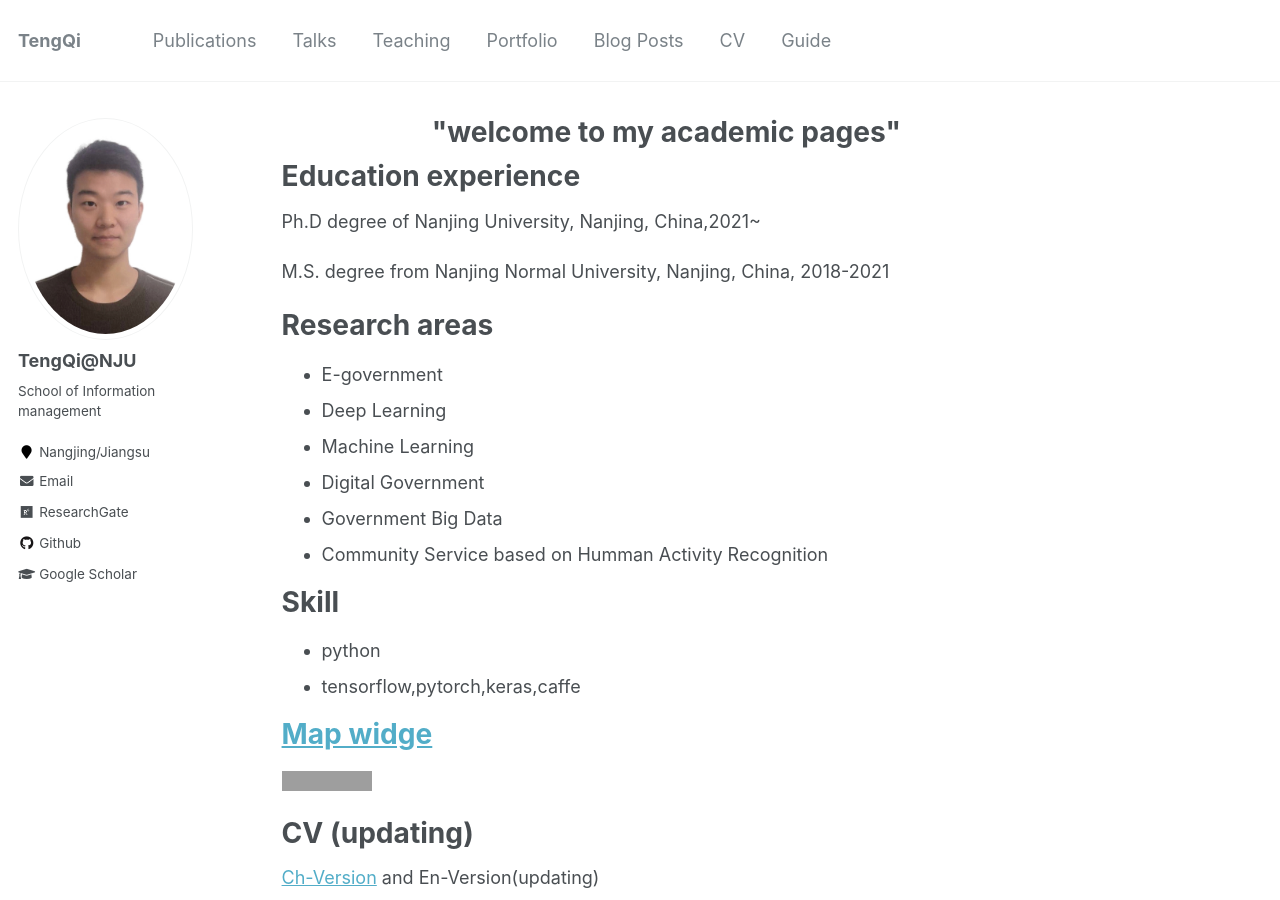
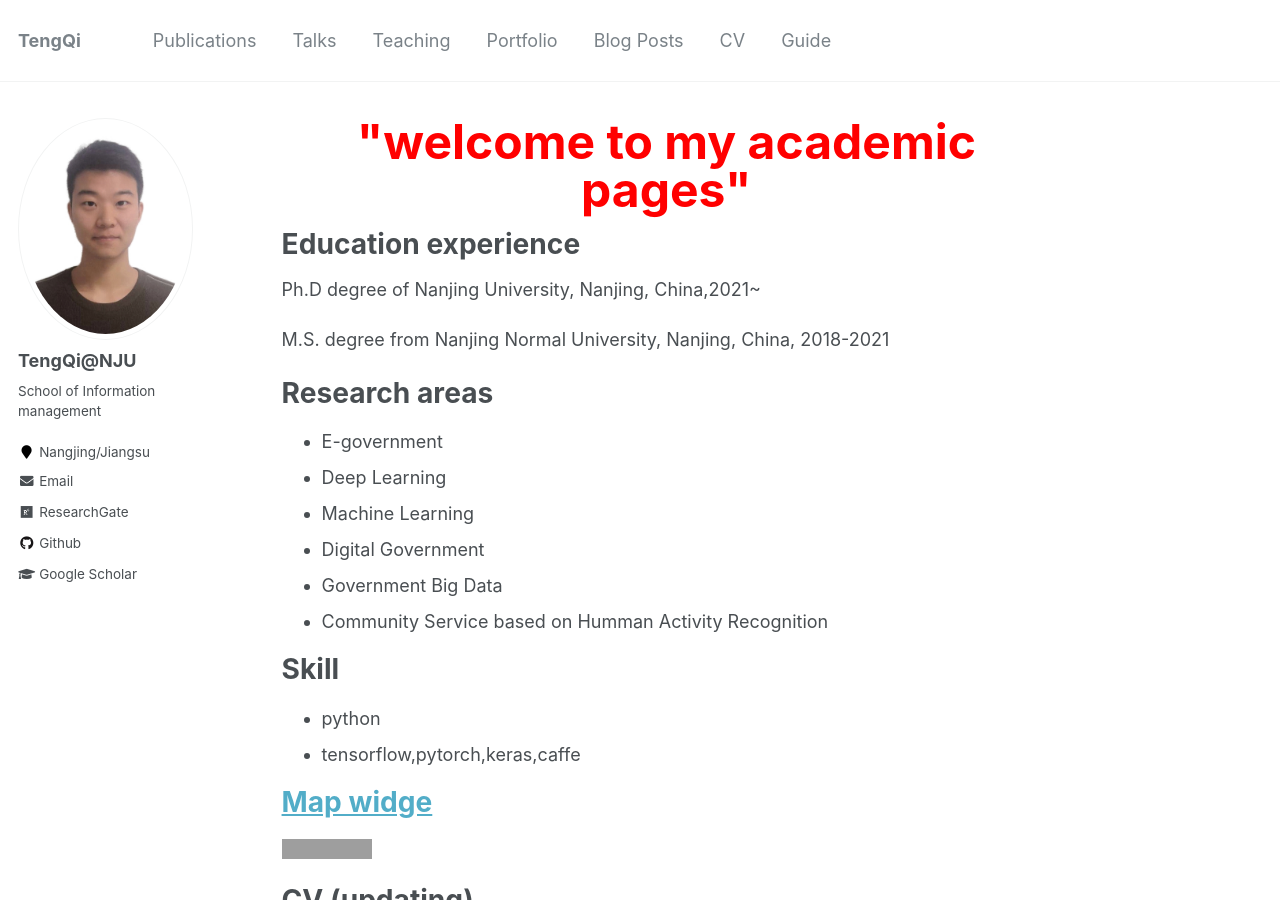
Before and after one commit to tengqi159/tengqi.github.io, a Jekyll site: the page built from _pages/about.md, in a window 1280 px wide and 900 px high. Built offline with Jekyll 4.4.1, drawn with Linux system fonts in a browser that asks for light colours; grey boxes are pictures that could not be loaded.

Commit message:
Update about.md

```diff
--- a/_pages/about.md
+++ b/_pages/about.md
@@ -1,6 +1,6 @@
 ---
 permalink: /
-title: <center>"welcome to my academic pages"</center>
+title: <center><font color=red size=72>"welcome to my academic pages"</font></center>
 excerpt: "About me"
 author_profile: true
 redirect_from:
```
